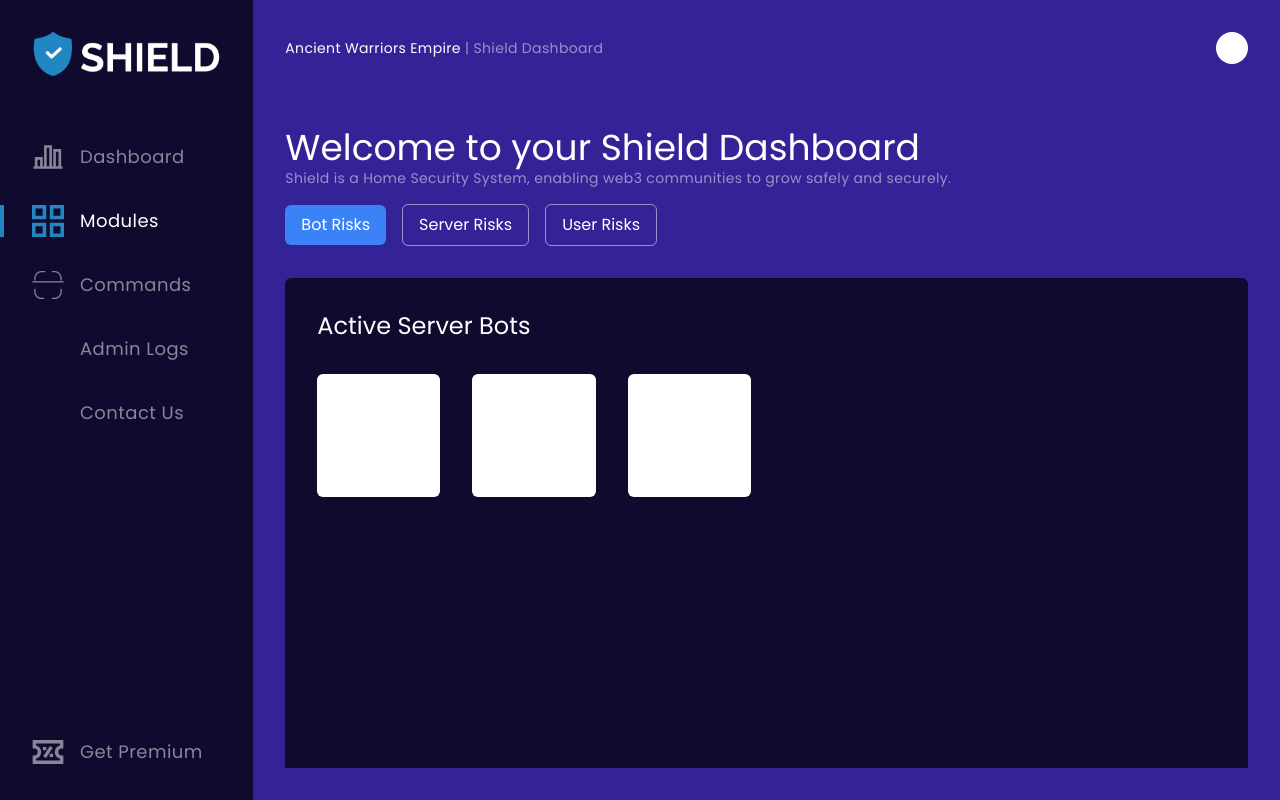
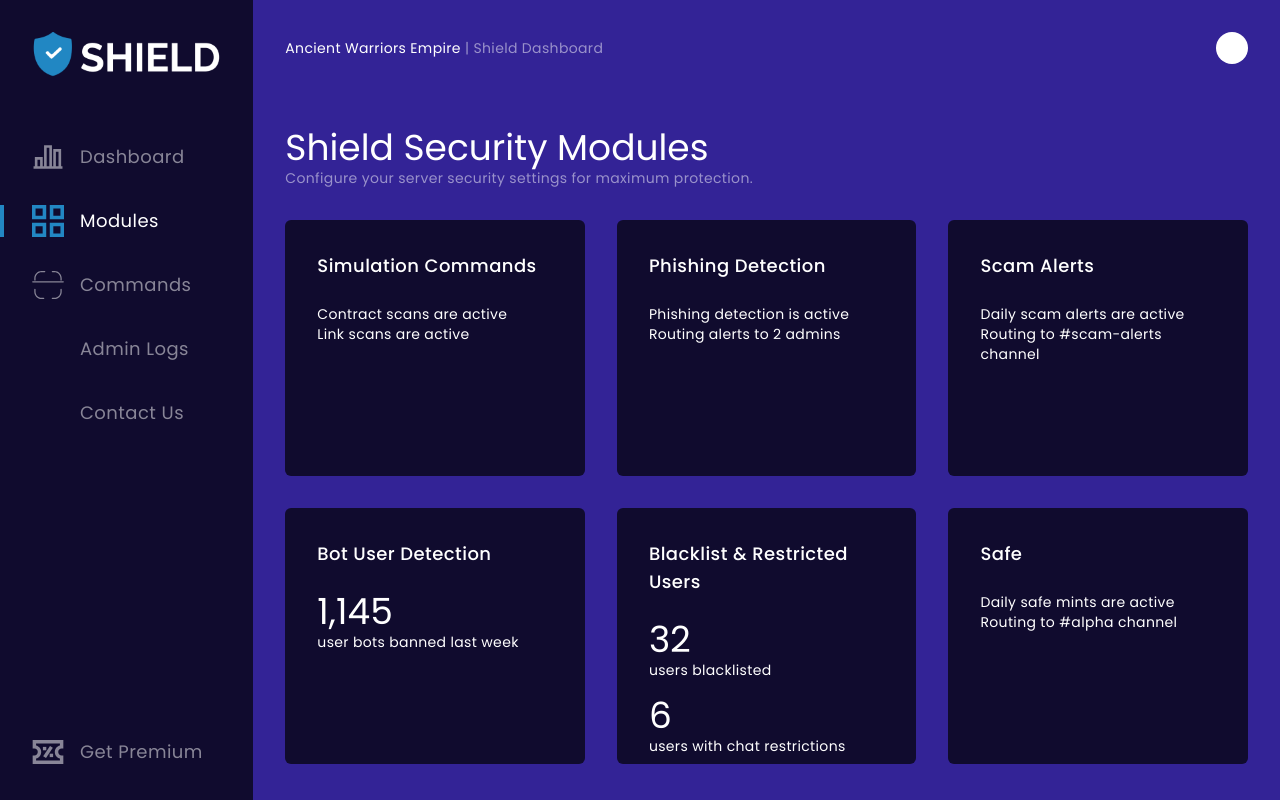
Before and after one commit to GetShield/shield-dashboard, a Next.js app: page /modules in a window 1280 px wide. Built offline with nearby package versions, Linux system fonts and the light colour scheme.

Commit message:
✨ Add wrapper and modules tab

```diff
--- /dev/null
+++ b/app/ContentWrapper.tsx
@@ -0,0 +1,21 @@
+import React from "react";
+
+const ContentWrapper = ({
+  children,
+  title,
+  description,
+}: {
+  children: React.ReactNode;
+  title: string;
+  description: string;
+}) => {
+  return (
+    <div className="h-full w-full">
+      <h1 className="text-4xl text-white">{title}</h1>
+      <p className="mb-4 text-white/50">{description}</p>
+      {children}
+    </div>
+  );
+};
+
+export default ContentWrapper;
--- a/app/dashboard/page.tsx
+++ b/app/dashboard/page.tsx
@@ -1 +1,27 @@
-export default function Home() {}
+import Button from "../Button";
+import ContentWrapper from "../ContentWrapper";
+
+export default function Home() {
+  return (
+    <ContentWrapper
+      title="Welcome to your Shield Dashboard"
+      description="Shield is a Home Security System, enabling web3 communities to grow safely and securely."
+    >
+      <div className="flex items-center space-x-4">
+        <Button intent={"primary"} title={"Bot Risks"} />
+        <Button intent={"secondary"} title={"Server Risks"} />
+        <Button intent={"secondary"} title={"User Risks"} />
+      </div>
+      <div className="mt-8 w-full">
+        <div className="h-full w-full rounded-md bg-[#100B2E] p-8">
+          <h1 className="text-2xl text-white">Active Server Bots</h1>
+          <div className="mt-8 grid grid-cols-6 gap-8">
+            <div className="aspect-square w-full rounded-md bg-white p-8" />
+            <div className="aspect-square w-full rounded-md bg-white p-8" />
+            <div className="aspect-square w-full rounded-md bg-white p-8" />
+          </div>
+        </div>
+      </div>
+    </ContentWrapper>
+  );
+}
--- a/app/layout.tsx
+++ b/app/layout.tsx
@@ -31,7 +31,7 @@
           {" "}
           <div>
             <div className="relative z-10 flex h-screen w-full items-center justify-start bg-[#332396]">
-              <div className="flex h-full w-80 flex-col items-center bg-[#100B2E] ">
+              <div className="flex h-full w-80 flex-col items-center bg-secondary ">
                 <div className="p-8">
                   <Image src="/logo.png" alt="logo" width={200} height={200} />
                 </div>
--- a/app/modules/page.tsx
+++ b/app/modules/page.tsx
@@ -1,28 +1,58 @@
 import Button from "../Button";
+import ContentWrapper from "../ContentWrapper";
 
 export default function Home() {
   return (
-    <div className="h-full w-full overflow-hidden">
-      <h1 className="text-4xl text-white">Welcome to your Shield Dashboard</h1>
-      <p className="mb-4 text-white/50">
-        Shield is a Home Security System, enabling web3 communities to grow
-        safely and securely.
-      </p>
-      <div className="flex items-center space-x-4">
-        <Button intent={"primary"} title={"Bot Risks"} />
-        <Button intent={"secondary"} title={"Server Risks"} />
-        <Button intent={"secondary"} title={"User Risks"} />
-      </div>
-      <div className="mt-8 h-full w-full">
-        <div className="h-full w-full rounded-md bg-[#100B2E] p-8">
-          <h1 className="text-2xl text-white">Active Server Bots</h1>
-          <div className="mt-8 grid grid-cols-6 gap-8">
-            <div className="aspect-square w-full rounded-md bg-white p-8" />
-            <div className="aspect-square w-full rounded-md bg-white p-8" />
-            <div className="aspect-square w-full rounded-md bg-white p-8" />
+    <ContentWrapper
+      title="Shield Security Modules"
+      description="Configure your server security settings for maximum protection."
+    >
+      <div className="mt-8 w-full">
+        <div className="w-full">
+          <div className="mt-8 grid h-full grid-cols-3 grid-rows-2 gap-8">
+            <div className="flex h-64 w-full flex-col rounded-md bg-secondary p-8">
+              <p className="mb-6 text-lg font-medium text-white">
+                Simulation Commands
+              </p>
+              <p className="text-white">Contract scans are active</p>
+              <p className="text-white">Link scans are active</p>
+            </div>
+            <div className="flex h-64 w-full flex-col rounded-md bg-secondary p-8">
+              <p className="mb-6 text-lg font-medium text-white">
+                Phishing Detection
+              </p>
+              <p className="text-white">Phishing detection is active</p>
+              <p className="text-white">Routing alerts to 2 admins</p>
+            </div>
+            <div className="flex h-64 w-full flex-col rounded-md bg-secondary p-8">
+              <p className="mb-6 text-lg font-medium text-white">Scam Alerts</p>
+              <p className="text-white">Daily scam alerts are active</p>
+              <p className="text-white">Routing to #scam-alerts channel</p>
+            </div>
+            <div className="flex h-64 w-full flex-col rounded-md bg-secondary p-8">
+              <p className="mb-6 text-lg font-medium text-white">
+                Bot User Detection
+              </p>
+              <h1 className="text-4xl text-white">1,145</h1>
+              <p className="text-white">user bots banned last week</p>
+            </div>
+            <div className="flex h-64 w-full flex-col rounded-md bg-secondary p-8">
+              <p className="mb-6 text-lg font-medium text-white">
+                Blacklist & Restricted Users
+              </p>
+              <h1 className="text-4xl text-white">32</h1>
+              <p className="mb-4 text-white">users blacklisted</p>
+              <h1 className="text-4xl text-white">6</h1>
+              <p className="text-white">users with chat restrictions</p>
+            </div>
+            <div className="flex h-64 w-full flex-col rounded-md bg-secondary p-8">
+              <p className="mb-6 text-lg font-medium text-white">Safe</p>
+              <p className="text-white">Daily safe mints are active</p>
+              <p className="text-white">Routing to #alpha channel</p>
+            </div>
           </div>
         </div>
       </div>
-    </div>
+    </ContentWrapper>
   );
 }
--- a/tailwind.config.js
+++ b/tailwind.config.js
@@ -5,6 +5,7 @@
       fontFamily: {},
       colors: {
         primary: "#2287C3",
+        secondary: "#100B2E",
       },
     },
   },
```
